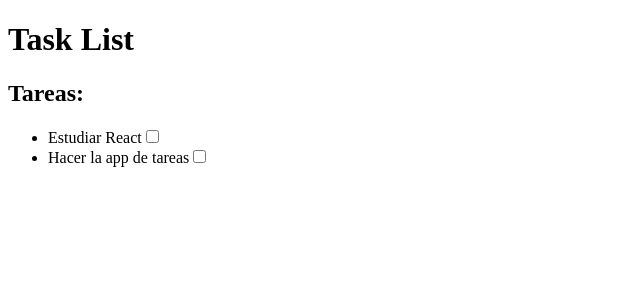
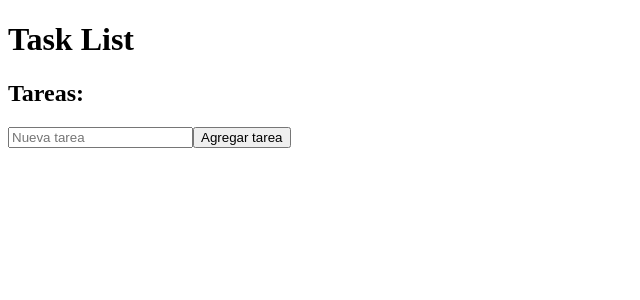
Before and after one commit to ademx7/task-list-react-app, a React (Vite) app: page / in a window 1280 px wide. Shown: the top 300 px of the page, without its empty margins (0-640 px from the left). Built offline with nearby package versions, Linux system fonts and the light colour scheme.

Commit message:
nueva rama

```diff
--- a/src/Components/Task.jsx
+++ b/src/Components/Task.jsx
@@ -1,6 +1,6 @@
 function Task(props) {
 
-    const  {text}  = props;
+    const  { text }   = props;
     return (
 
         <li>{ text }<input type="checkbox"></input></li>
--- a/src/Components/TaskList.jsx
+++ b/src/Components/TaskList.jsx
@@ -1,19 +1,66 @@
+import { useState, useEffect } from "react";
 import Task from "./Task";
-function TaskList(list) {
-    list = [
-        {text: "Estudiar React"},
-        {text: "Hacer la app de tareas"}
-    ];
+
+function TaskList() {
+  const [taskList, setTaskList] = useState([]);
+  const [newTaskText, setNewTaskText] = useState("");
+
+  useEffect(() => {
+    const storedTasks = localStorage.getItem("tasks");
+    if (storedTasks) {
+      setTaskList(JSON.parse(storedTasks));
+    }
+  }, []);
+
+  useEffect(() => {
+    localStorage.setItem("tasks", JSON.stringify(taskList));
+  }, [taskList]);
+
+  const handleTaskCompletion = (index) => {
+    const updatedTaskList = [...taskList];
+    updatedTaskList[index].completed = !updatedTaskList[index].completed;
+    setTaskList(updatedTaskList);
+    localStorage.setItem("tasks", JSON.stringify(updatedTaskList));
+  };
+
+  const handleInputChange = (event) => {
+    setNewTaskText(event.target.value);
+  };
+
+  const handleAddTask = () => {
+    if (newTaskText.trim() !== "") {
+      const newTask = {
+        text: newTaskText,
+        completed: false
+      };
+      setTaskList([...taskList, newTask]);
+      setNewTaskText("");
+      localStorage.setItem("tasks", JSON.stringify([...taskList, newTask]));
+    }
+  };
+
   return (
     <div>
       <h2>Tareas:</h2>
+      <input
+        type="text"
+        value={newTaskText}
+        onChange={handleInputChange}
+        placeholder="Nueva tarea"
+      />
+      <button onClick={handleAddTask}>Agregar tarea</button>
       <ul>
-                {
-                   list.map((item) => (
-                    <Task key = "" text = {item.text}/>
+        {taskList.map((item, index) => (
+          <Task
+            key={index}
+            text={item.text}
+            completed={item.completed}
+            onComplete={() => handleTaskCompletion(index)}
+          />
         ))}
       </ul>
     </div>
   );
 }
+
 export default TaskList;
```
Lines whose indentation alone changed are shown as unchanged.
